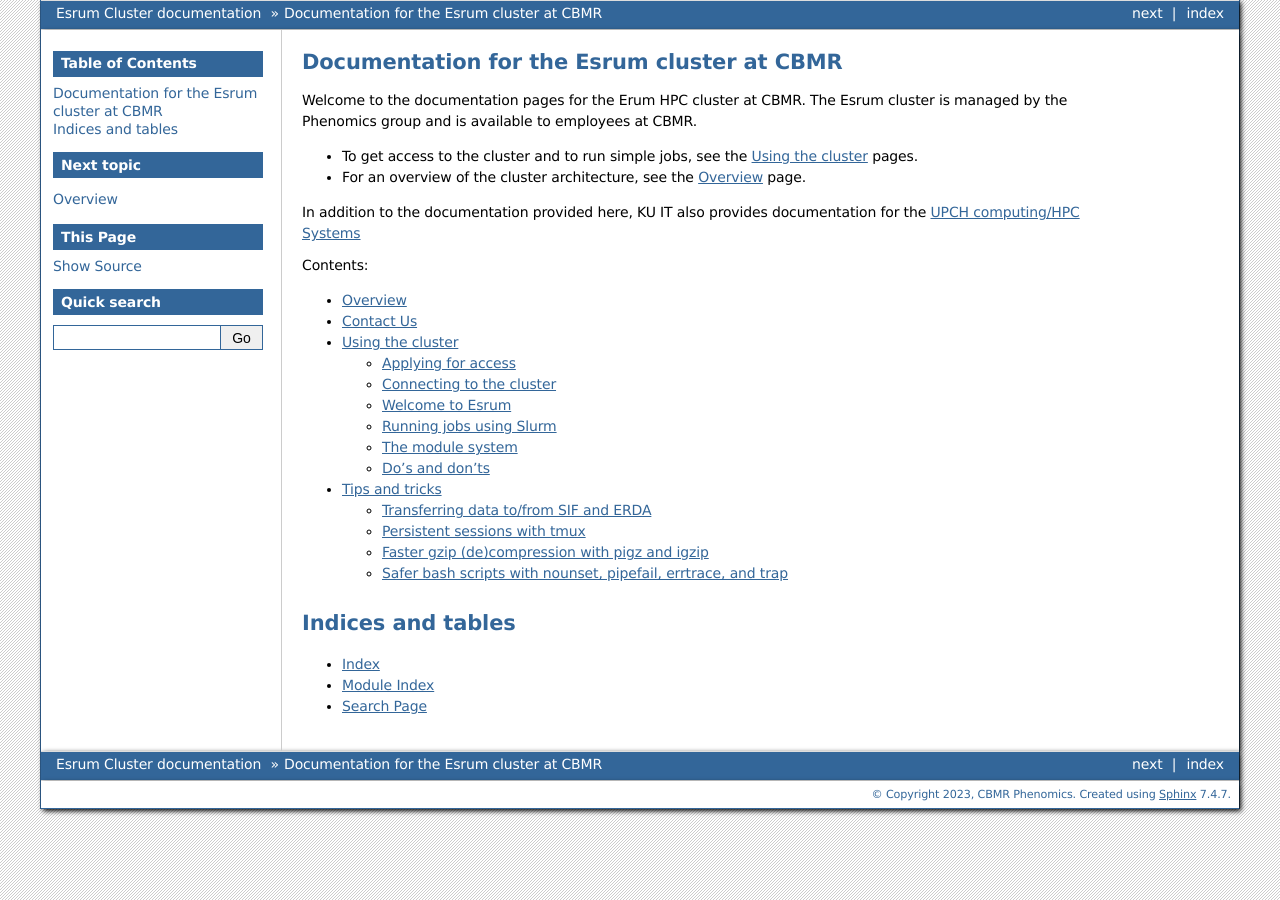
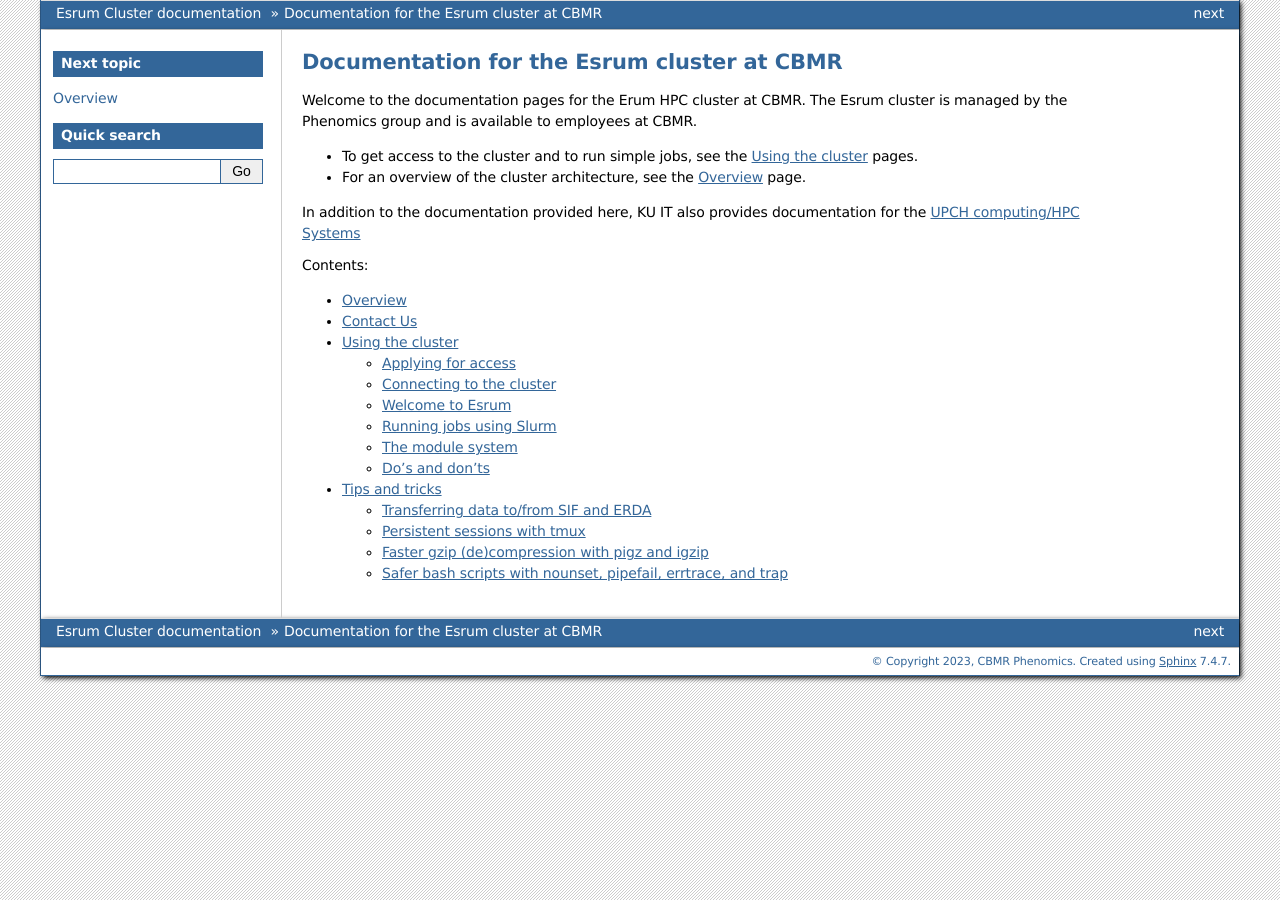
Before and after one commit to cbmrphenomics/cbmrphenomics.github.io, a Sphinx documentation site: the page built from esrum/source/index.rst, in a window 1280 px wide. Built offline with Sphinx 7.4.7, drawn with Linux system fonts in a browser that asks for light colours.

Commit message:
remove index, view source, and other links
Removes the index page (not used), the "View source" links on every page
(not useful), and the corresponding links on the landing page. This
reduces the amount of unimportant information on each page

```diff
--- a/esrum/source/conf.py
+++ b/esrum/source/conf.py
@@ -21,6 +21,11 @@
 # Default language for code blocks (terminal sessions)
 highlight_language = "console"
 
+# Disable index page (not used)
+html_use_index = False
+# Disable the "View source" link on every page
+html_show_sourcelink = False
+
 # -- Options for HTML output -------------------------------------------------
 # https://www.sphinx-doc.org/en/master/usage/configuration.html#options-for-html-output
 
--- a/esrum/source/index.rst
+++ b/esrum/source/index.rst
@@ -23,12 +23,4 @@
    usage/index.rst
    tips_and_tricks/index.rst
 
-####################
- Indices and tables
-####################
-
--  :ref:`genindex`
--  :ref:`modindex`
--  :ref:`search`
-
 .. _upch computing/hpc systems: https://kunet.ku.dk/work-areas/research/Research%20Infrastructure/research-it/upch-computing-hpc-systems/Pages/default.aspx
```
